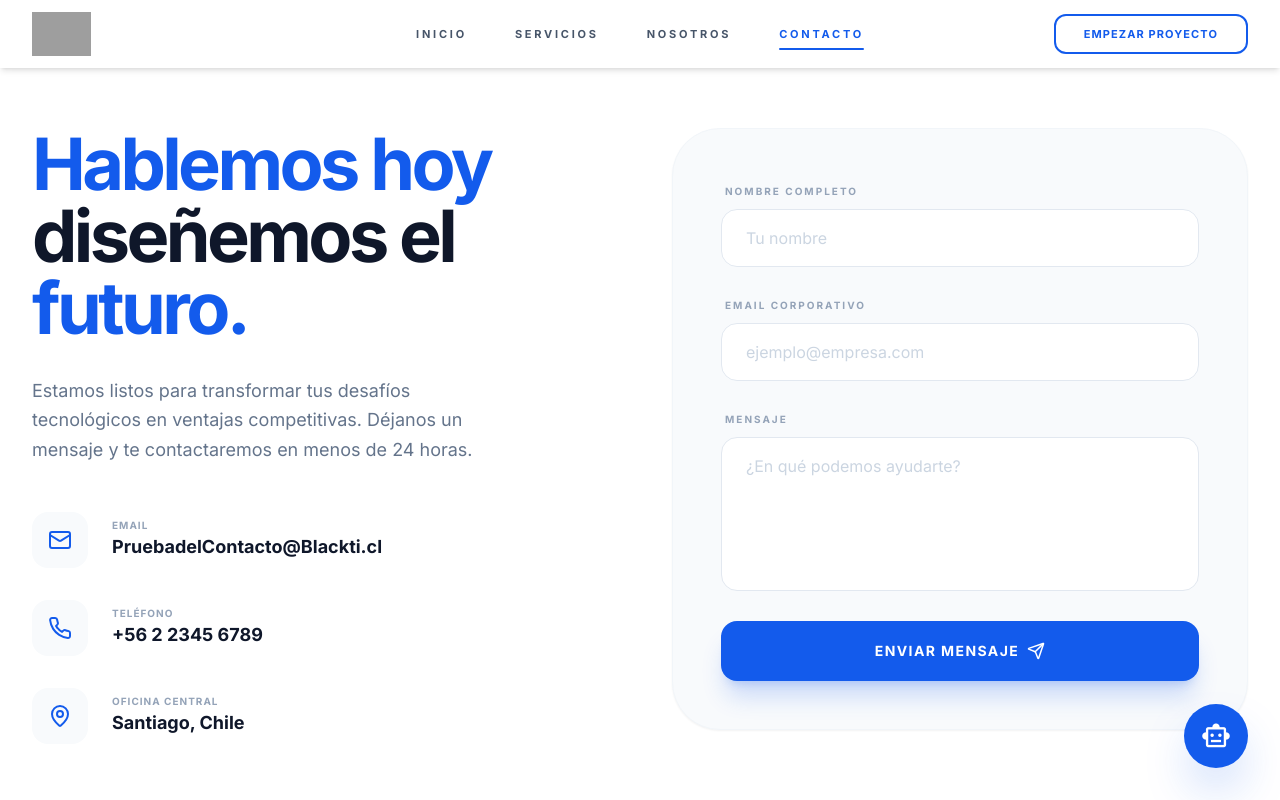
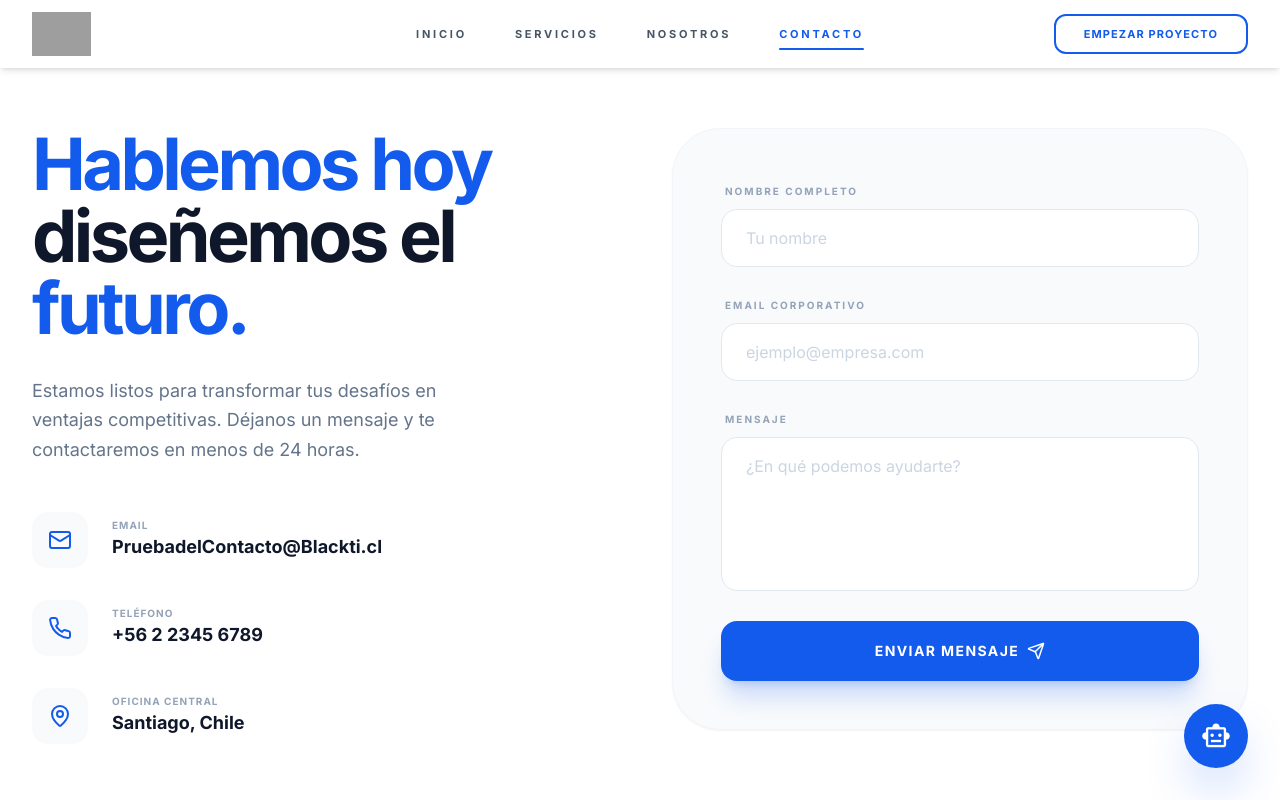
Before and after one commit to asinomas/paginaultima, a React (Vite) app in the folder Pagina_ultima/: page / in a window 1280 px wide. Both pictures are taken after a click on the button "CONTACTO". Shown: the top 800 px of the page. Built offline with nearby package versions, Linux system fonts and the light colour scheme; grey boxes are pictures that could not be loaded.

Commit message:
Update ContactDetail.tsx

```diff
--- a/Pagina_ultima/src/components/ContactDetail.tsx
+++ b/Pagina_ultima/src/components/ContactDetail.tsx
@@ -36,7 +36,7 @@ const ContactDetail: React.FC = () => {
             </h2>
 
             <p className="text-slate-500 text-lg mb-12 max-w-md leading-relaxed">
-              Estamos listos para transformar tus desafíos tecnológicos en ventajas competitivas. Déjanos un mensaje y te contactaremos en menos de 24 horas.
+              Estamos listos para transformar tus desafíos en ventajas competitivas. Déjanos un mensaje y te contactaremos en menos de 24 horas.
             </p>
 
             <div className="space-y-8">
```
